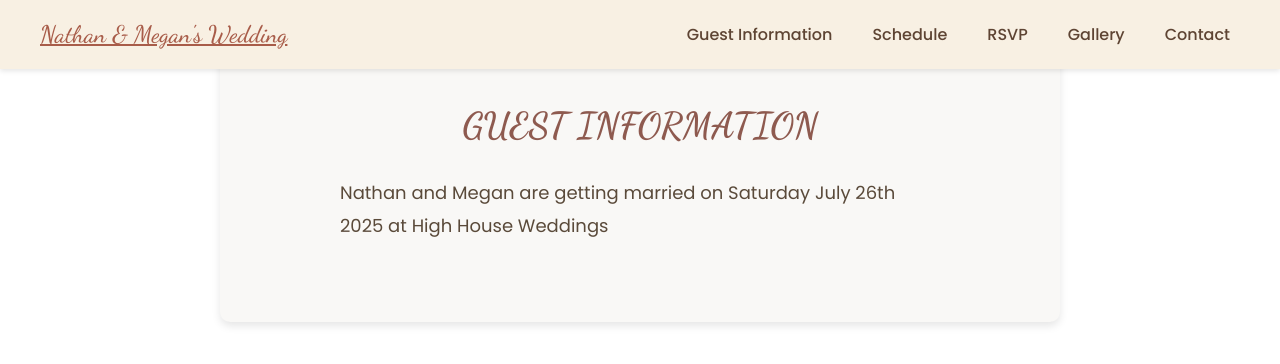
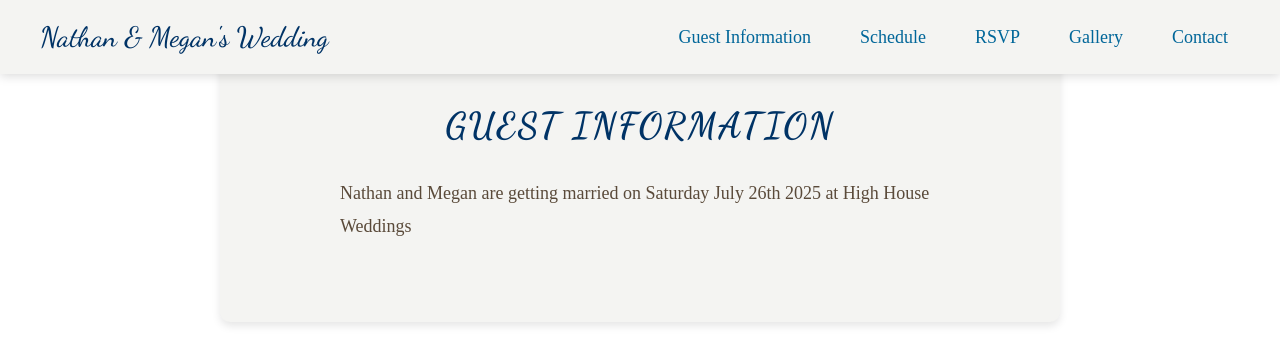
Before and after one commit to johnsn27/weddingWebsite, a React (Create React App) app: page / in a window 1280 px wide. Shown: the top 364 px of the page. Built offline with nearby package versions, Linux system fonts and the light colour scheme; what aws-amplify would draw is missing.

Commit message:
Retheme to Greek Theme (#11)
* retheme nav bar to greek blue

* retheme pagestyles

* refactor guestInformation

```diff
--- a/src/components/navbar.js
+++ b/src/components/navbar.js
@@ -3,14 +3,14 @@ import React, { useState } from 'react';
 import { css } from '@emotion/react';
 import styled from '@emotion/styled';
 
-// Define styles for the navigation bar
+// Define styles for the navigation bar with a Greek-inspired wedding theme
 const navBarStyle = css`
   display: flex;
   justify-content: space-between;
   align-items: center;
   padding: 20px 40px;
-  background-color: #f8f0e3; /* Soft beige background */
-  box-shadow: 0 2px 5px rgba(0, 0, 0, 0.1);
+  background-color: #f4f4f2; /* Soft white background */
+  box-shadow: 0 2px 10px rgba(0, 0, 0, 0.15);
   position: fixed;
   width: 100%;
   top: 0;
@@ -18,22 +18,23 @@ const navBarStyle = css`
   z-index: 1000;
   box-sizing: border-box;
   flex-wrap: wrap;
-  /* Ensure padding for mobile responsiveness */
+
   @media (max-width: 768px) {
-    padding: 15px 20px; /* Adjust padding if necessary for mobile */
+    padding: 15px 20px;
   }
 `;
 
 // Define styles for the logo
 const logoStyle = css`
   font-family: 'Dancing Script', cursive;
-  font-size: 24px;
-  color: #a85c49; /* Rich brownish color */
-  margin-right: auto; /* Aligns logo to the left */
+  font-size: 28px;
+  color: #003366; /* Deep Greek blue */
+  margin-right: auto;
+  text-decoration: none;
 
   @media (max-width: 768px) {
     margin-right: 0;
-    margin-bottom: 10px; /* Adds space below the logo on mobile */
+    margin-bottom: 10px;
   }
 `;
 
@@ -41,7 +42,7 @@ const logoStyle = css`
 const NavLinks = styled.ul`
   list-style: none;
   display: flex;
-  gap: 20px;
+  gap: 25px;
   margin: 0;
   padding: 0;
   position: relative;
@@ -53,23 +54,24 @@ const NavLinks = styled.ul`
   }
 `;
 
-// Define styles for each navigation link item
+// Define styles for each navigation link item with wedding-like fonts
 const NavLinkItem = styled.li`
   position: relative;
 
   & a {
     text-decoration: none;
-    color: #5e4433; /* Darker brownish color */
-    font-family: 'Poppins', sans-serif;
+    color: #006699; /* Medium Greek blue */
+    font-family: 'Great Vibes', cursive; /* Wedding-like cursive font */
+    font-size: 18px;
     font-weight: 500;
-    padding: 5px 10px;
+    padding: 8px 12px;
     transition: all 0.3s ease;
 
     &:hover {
-      color: #a85c49;
-      background-color: #fff;
+      color: #f4f4f2;
+      background-color: #003366; /* Deep Greek blue */
       border-radius: 5px;
-      box-shadow: 0 2px 5px rgba(0, 0, 0, 0.1);
+      box-shadow: 0 2px 8px rgba(0, 0, 0, 0.2);
     }
   }
 `;
@@ -82,20 +84,21 @@ const DropdownMenu = styled.ul`
   position: absolute;
   top: 100%;
   left: 0;
-  background-color: #f8f0e3;
-  box-shadow: 0 2px 5px rgba(0, 0, 0, 0.1);
+  background-color: #f4f4f2;
+  box-shadow: 0 2px 10px rgba(0, 0, 0, 0.15);
   display: ${(props) => (props.show ? 'block' : 'none')};
   z-index: 999;
 
   & li a {
-    color: #5e4433;
-    padding: 5px 10px;
+    color: #006699;
+    font-family: 'Great Vibes', cursive;
+    padding: 8px 12px;
     display: block;
     white-space: nowrap;
 
     &:hover {
-      color: #a85c49;
-      background-color: #fff;
+      color: #f4f4f2;
+      background-color: #003366;
     }
   }
 `;
@@ -109,7 +112,6 @@ const NavBar = () => {
 
   return (
     <nav css={navBarStyle}>
-      {/* todo: style the logo not have the link line underneath */}
       <a href='/' css={logoStyle}>Nathan & Megan's Wedding</a>
       <NavLinks>
         <NavLinkItem
--- a/src/pages/guestInformation.js
+++ b/src/pages/guestInformation.js
@@ -1,40 +1,7 @@
 /** @jsxImportSource @emotion/react */
 import React from 'react';
 import { css } from '@emotion/react';
-
-const storyPageStyle = css`
-  padding: 80px 20px 80px; /* Increased top padding for desktop view */
-  max-width: 800px;
-  margin: 0 auto;
-  text-align: center;
-  font-family: 'Poppins', sans-serif;
-  color: #4a3d28;
-  background: #f9f8f6; /* Subtle off-white background */
-  border-radius: 10px; /* Rounded corners */
-  box-shadow: 0 4px 8px rgba(0, 0, 0, 0.1); /* Soft shadow */
-
-  @media (max-width: 768px) {
-    padding: 280px 20px 80px; /* More top padding for mobile view */
-  }
-`;
-
-const titleStyle = css`
-  font-family: 'Dancing Script', cursive;
-  font-size: 36px;
-  color: #8e5a4f; /* Slightly richer color */
-  margin-bottom: 30px; /* More space below title */
-  text-transform: uppercase; /* Adds a touch of elegance */
-`;
-
-const paragraphStyle = css`
-  font-size: 18px;
-  line-height: 1.8; /* Increased line height for readability */
-  margin-bottom: 30px; /* More space between paragraphs */
-  text-align: left; /* Align text to the left for easier reading */
-  max-width: 600px; /* Ensure paragraphs don’t stretch too wide */
-  margin: 0 auto; /* Center the text block */
-  color: #5a4a3a; /* Darker color for readability */
-`;
+import { storyPageStyle, titleStyle, paragraphStyle } from '../styles/pageStyles';
 
 const GuestInformation = () => {
   return (
--- a/src/styles/pageStyles.js
+++ b/src/styles/pageStyles.js
@@ -1,44 +1,54 @@
 import React, { useState } from 'react';
 import { css } from '@emotion/react';
 
+// Updated styles for the story page
 export const storyPageStyle = css`
-  padding: 80px 20px 80px; /* Increased top padding for desktop view */
+  padding: 80px 20px 80px;
   max-width: 800px;
   margin: 0 auto;
   text-align: center;
   font-family: 'Poppins', sans-serif;
-  color: #4a3d28;
-  background: #f9f8f6; /* Subtle off-white background */
-  border-radius: 10px; /* Rounded corners */
-  box-shadow: 0 4px 8px rgba(0, 0, 0, 0.1); /* Soft shadow */
+  color: #003366; /* Deep Greek blue for text */
+  background: #f4f4f2; /* Soft white background */
+  border-radius: 10px;
+  box-shadow: 0 4px 8px rgba(0, 0, 0, 0.1);
 
   @media (max-width: 768px) {
-    padding: 280px 20px 80px; /* More top padding for mobile view */
+    padding: 280px 20px 80px;
   }
 `;
 
+// Updated styles for the title
 export const titleStyle = css`
   font-family: 'Dancing Script', cursive;
   font-size: 36px;
-  color: #8e5a4f; /* Slightly richer color */
-  margin-bottom: 30px; /* More space below title */
-  text-transform: uppercase; /* Adds a touch of elegance */
+  color: #003366; /* Deep Greek blue for title */
+  margin-bottom: 30px;
+  text-transform: uppercase;
+  letter-spacing: 2px; /* Adds a bit more elegance */
 `;
 
+// Updated styles for the paragraph text
 export const paragraphStyle = css`
   font-size: 18px;
-  line-height: 1.8; /* Increased line height for readability */
-  margin-bottom: 30px; /* More space between paragraphs */
-  text-align: left; /* Align text to the left for easier reading */
-  max-width: 600px; /* Ensure paragraphs don’t stretch too wide */
-  margin: 0 auto; /* Center the text block */
-  color: #5a4a3a; /* Darker color for readability */
+  color: #006699; /* Medium Greek blue for links */
+  font-family: 'Great Vibes', cursive; /* Wedding-like cursive font for links */
+  line-height: 1.8;
+  margin-bottom: 30px;
+  text-align: left;
+  max-width: 600px;
+  margin: 0 auto;
+  color: #5a4a3a; /* Softer brown tone for readability */
 `;
 
+// Updated styles for links
 export const linkStyle = css`
-  color: #8e5a4f; /* Consistent color with title */
+  color: #006699; /* Medium Greek blue for links */
   text-decoration: none;
+  font-family: 'Great Vibes', cursive; /* Wedding-like cursive font for links */
+
   &:hover {
-    text-decoration: underline; /* Underline on hover for better user experience */
+    text-decoration: underline;
+    color: #003366; /* Deep Greek blue on hover */
   }
 `;
```
